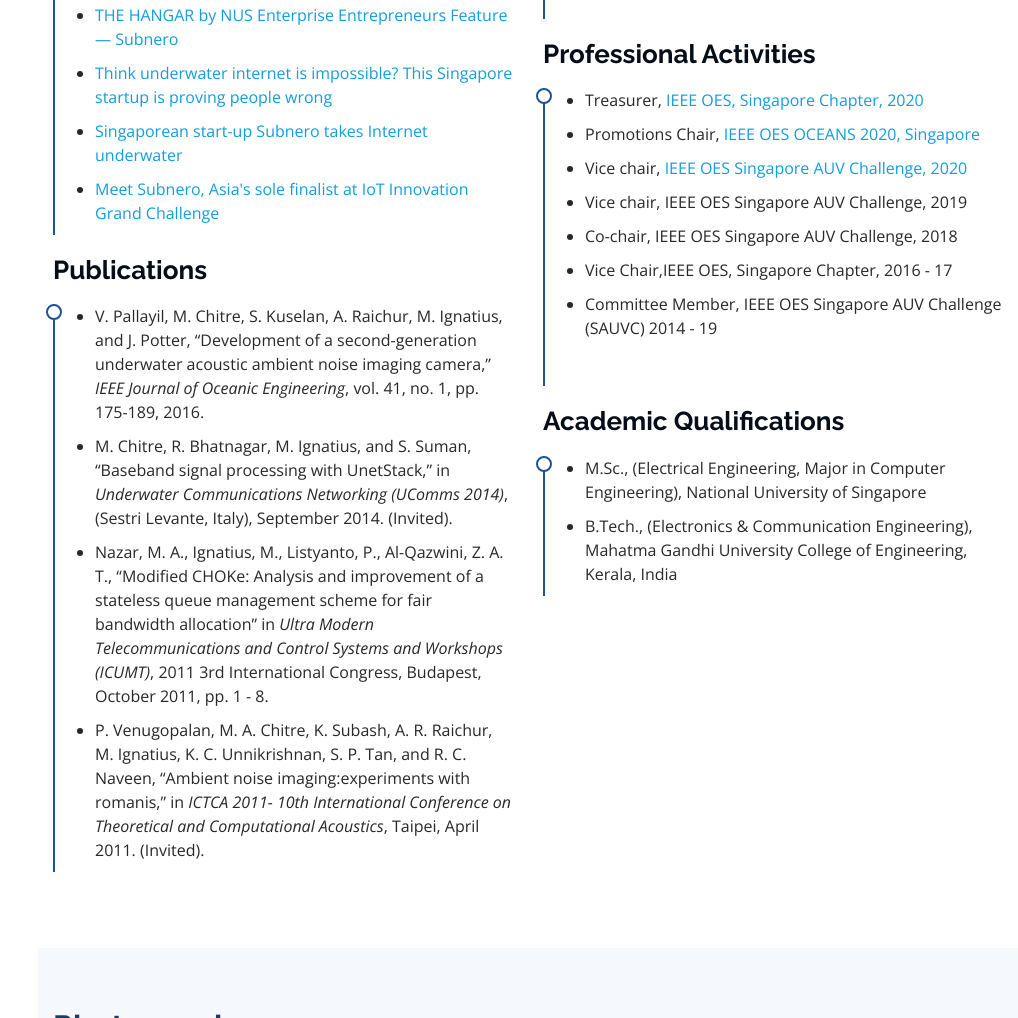
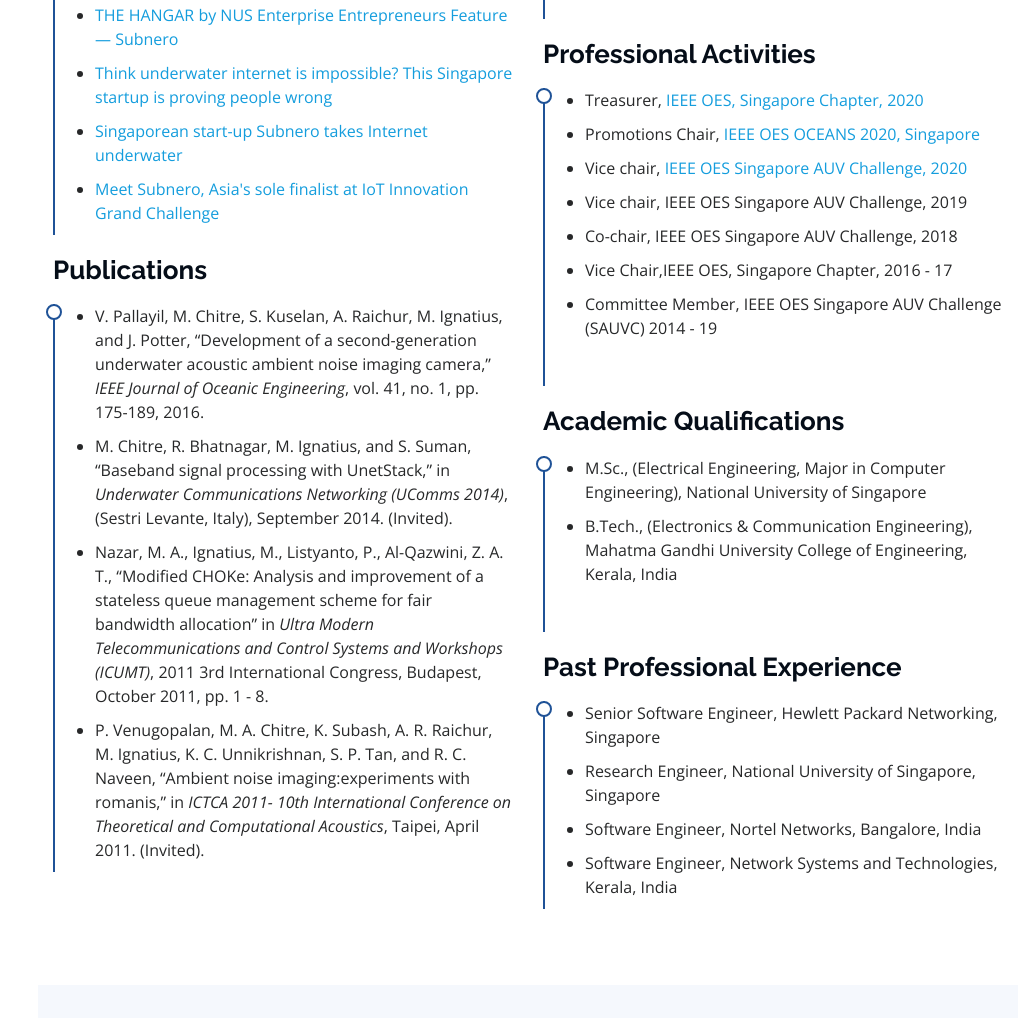
Before and after one commit to manuignatius/manuignatius.github.io, a plain HTML site: page index.html in a window 1280 px wide. Shown: the part 1782-2800 px from the top of the page, without its empty margins (262-1280 px from the left). Drawn offline with nearby package versions, Linux system fonts and the light colour scheme; files whose address does not match are found by name.

Commit message:
WIP: Added past professional experience

```diff
--- a/index.html
+++ b/index.html
@@ -194,6 +194,16 @@
               <ul>
                 <li>M.Sc., (Electrical Engineering, Major in Computer Engineering), National University of Singapore</li>
                 <li>B.Tech., (Electronics & Communication Engineering), Mahatma Gandhi University College of Engineering, Kerala, India</li>
+              </ul>
+            </div>
+
+            <h3 class="resume-title">Past Professional Experience</h3>
+            <div class="resume-item">
+              <ul>
+                <li>Senior Software Engineer, Hewlett Packard Networking, Singapore</li>
+                <li>Research Engineer, National University of Singapore, Singapore</li>
+                <li>Software Engineer, Nortel Networks, Bangalore, India</li>
+                <li>Software Engineer, Network Systems and Technologies, Kerala, India</li>
               </ul>
             </div>
 
```
